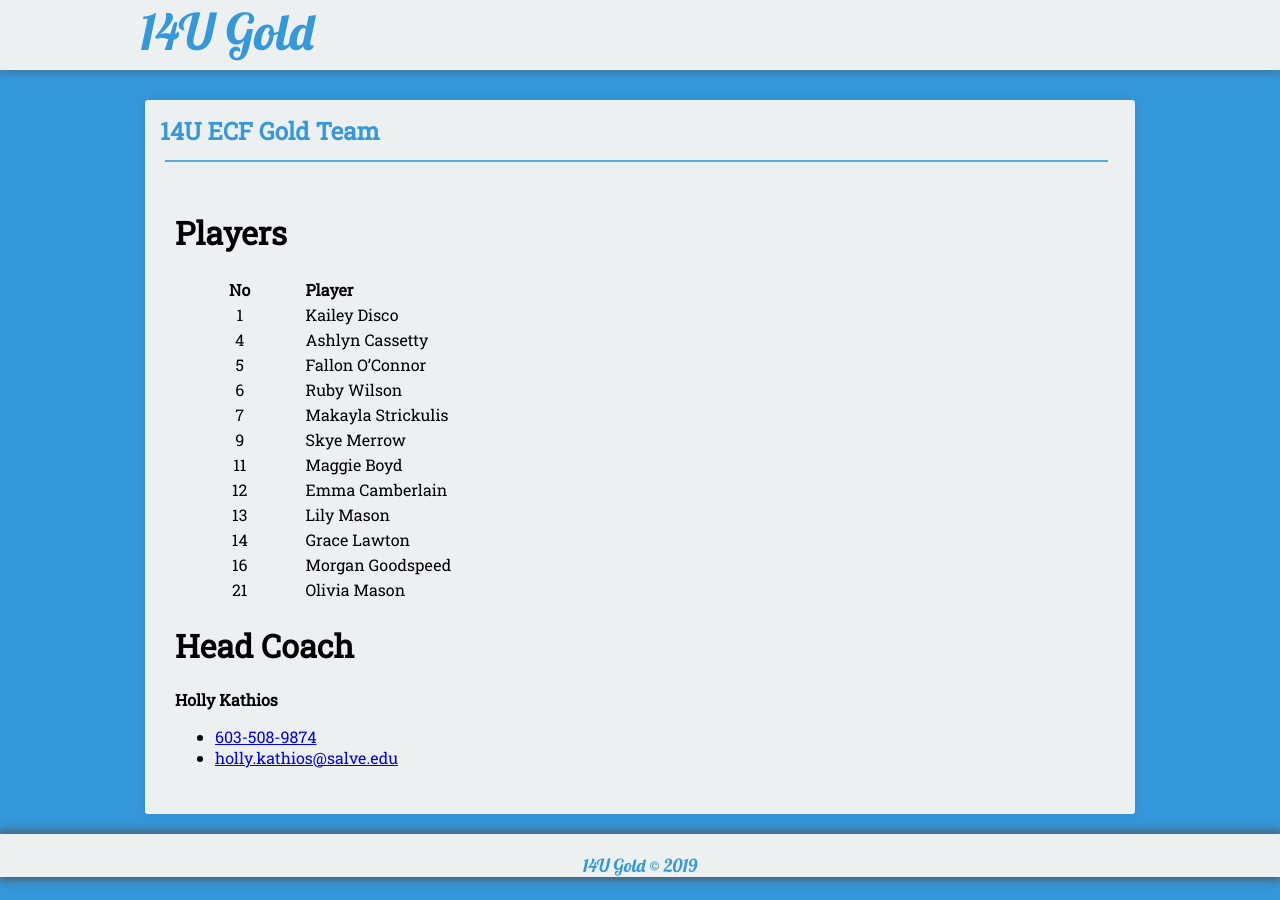
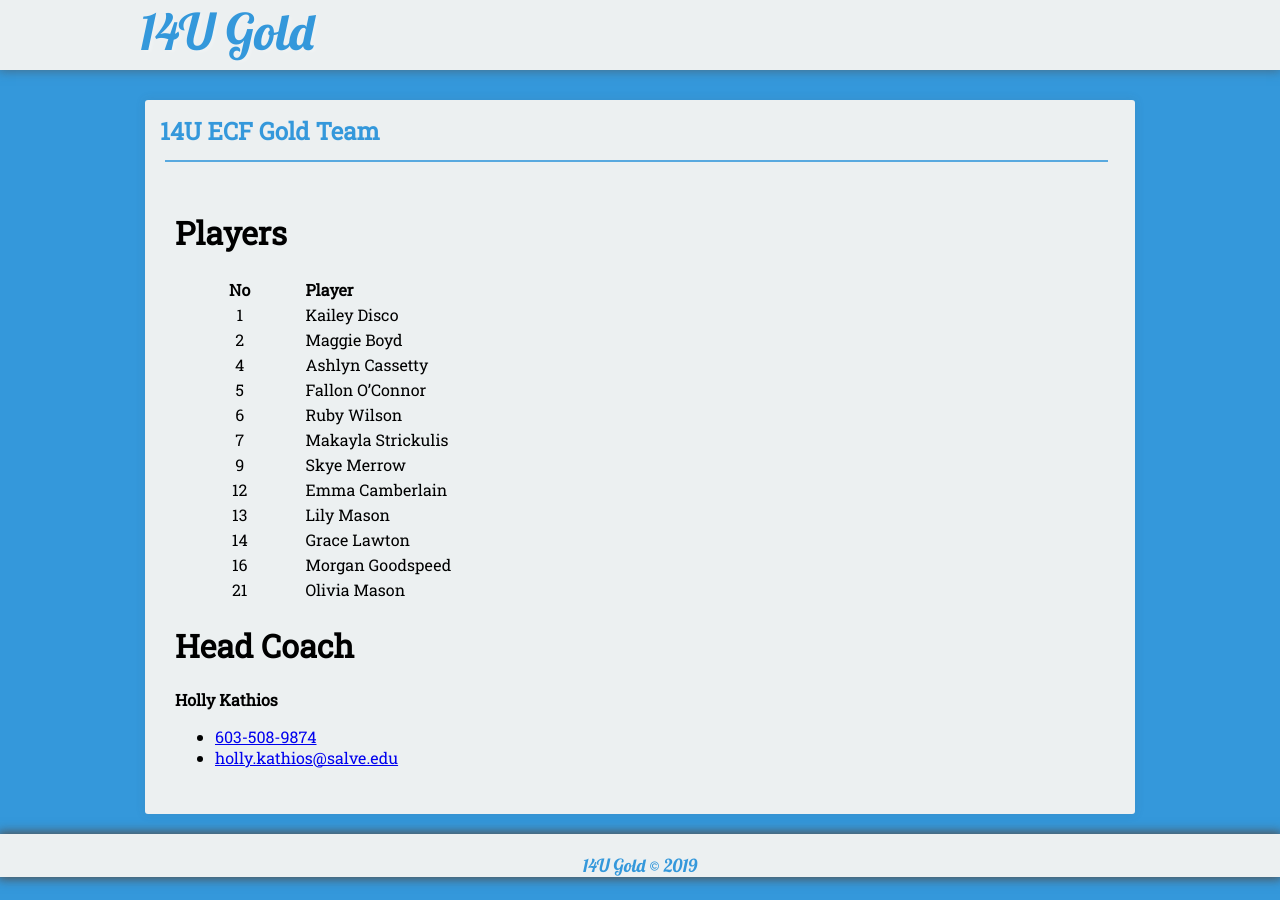
Before and after one commit to seanmerrow/ecf, a Jekyll site: the page built from coaches/index.md, in a window 1280 px wide. Built offline with Jekyll 4.4.1, drawn with Linux system fonts in a browser that asks for light colours; nearby versions of some CDN libraries.

Commit message:
Update index.md

```diff
--- a/coaches/index.md
+++ b/coaches/index.md
@@ -9,17 +9,17 @@ permalink: /coaches/
 |No    | Player          |
 |:----:|:----------------|
 | 1    |Kailey Disco     |
+| 2    |Maggie Boyd      |
 | 4    |Ashlyn Cassetty  |
 | 5    |Fallon O'Connor  |
 | 6    |Ruby Wilson      |
 | 7    |Makayla Strickulis    |
 | 9    |Skye Merrow      |
-| 11   |Maggie Boyd      |
-| 12   |Emma Camberlain |
-| 13   |Lily Mason      |
-| 14   |Grace Lawton    |
+| 12   |Emma Camberlain  |
+| 13   |Lily Mason       |
+| 14   |Grace Lawton     |
 | 16   |Morgan Goodspeed |
-| 21   |Olivia Mason    |
+| 21   |Olivia Mason     |
 
 
 # Head Coach
```
